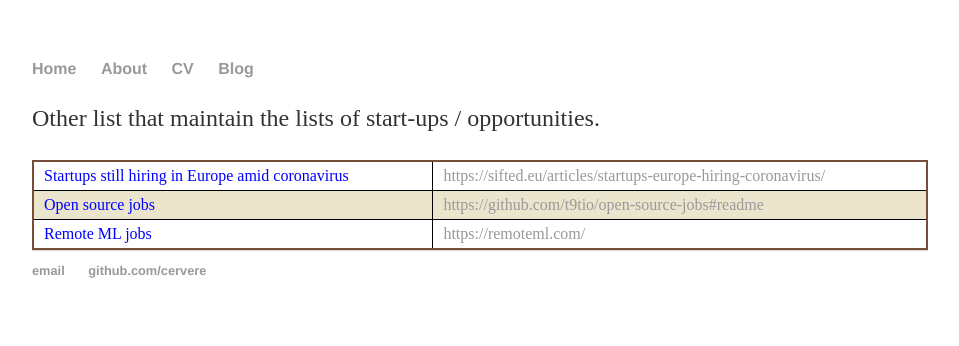
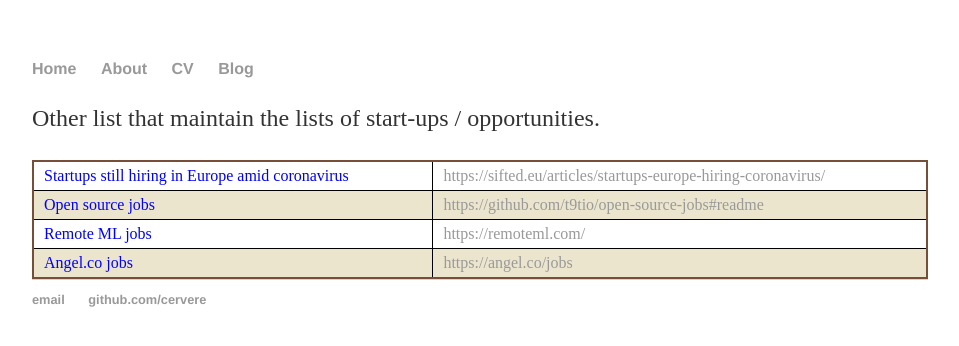
Before and after one commit to cervere/cervere.github.io, a Jekyll site: the page built from _posts/2020-04-06-opportunities.md, in a window 1280 px wide. Shown: the top 346 px of the page, without its empty margins (160-1119 px from the left). Built offline with Jekyll 4.4.1, drawn with Linux system fonts in a browser that asks for light colours.

Commit message:
Update 2020-04-06-opportunities.md

```diff
--- a/_posts/2020-04-06-opportunities.md
+++ b/_posts/2020-04-06-opportunities.md
@@ -35,5 +35,9 @@
   <td>Remote ML jobs</td>
   <td><a href="https://remoteml.com/"> https://remoteml.com/ </a> </td>
 </tr>
+<tr>
+  <td>Angel.co jobs</td>
+  <td><a href="https://angel.co/jobs"> https://angel.co/jobs </a> </td>
+</tr>
 
 </table>
```
